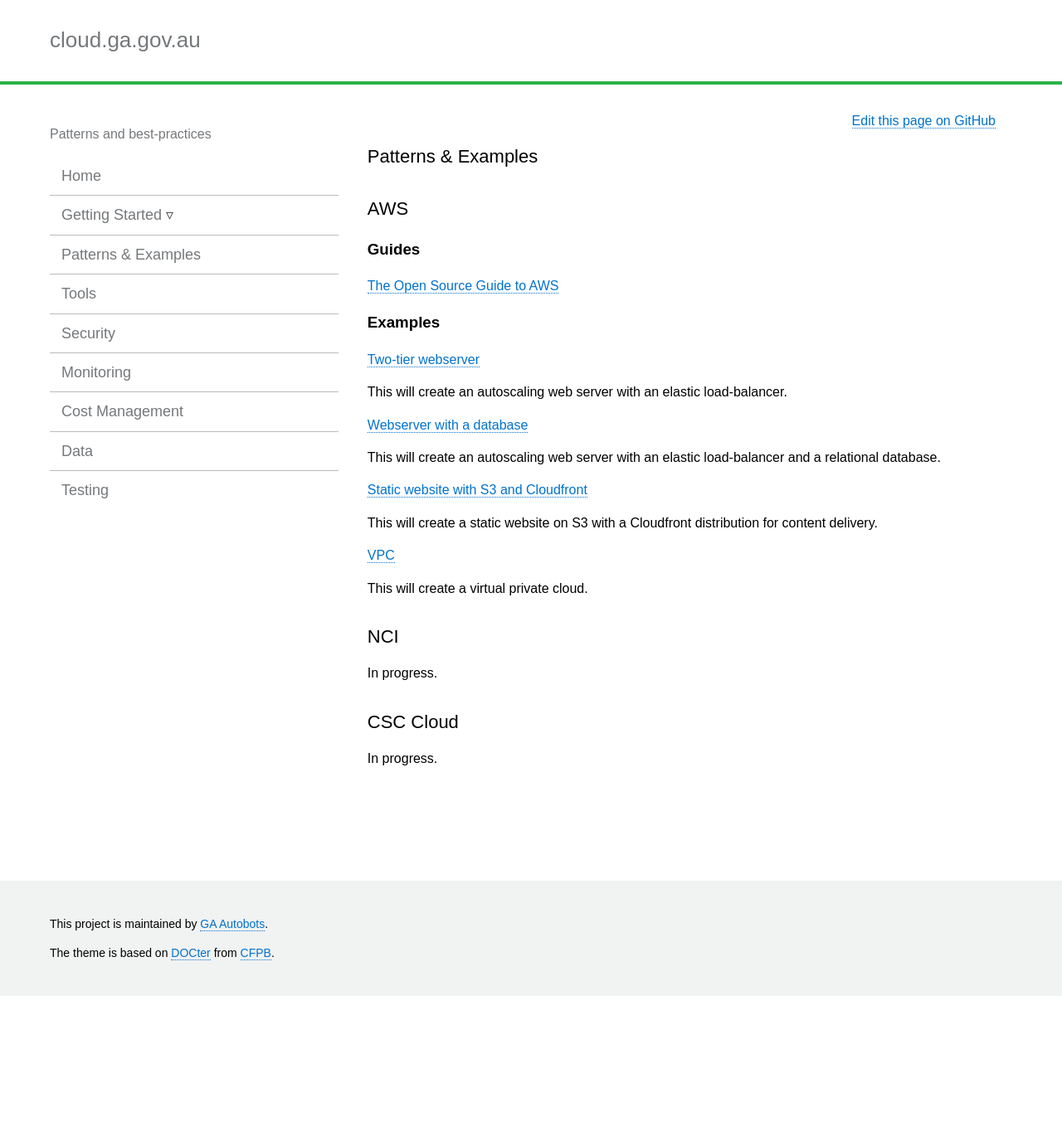
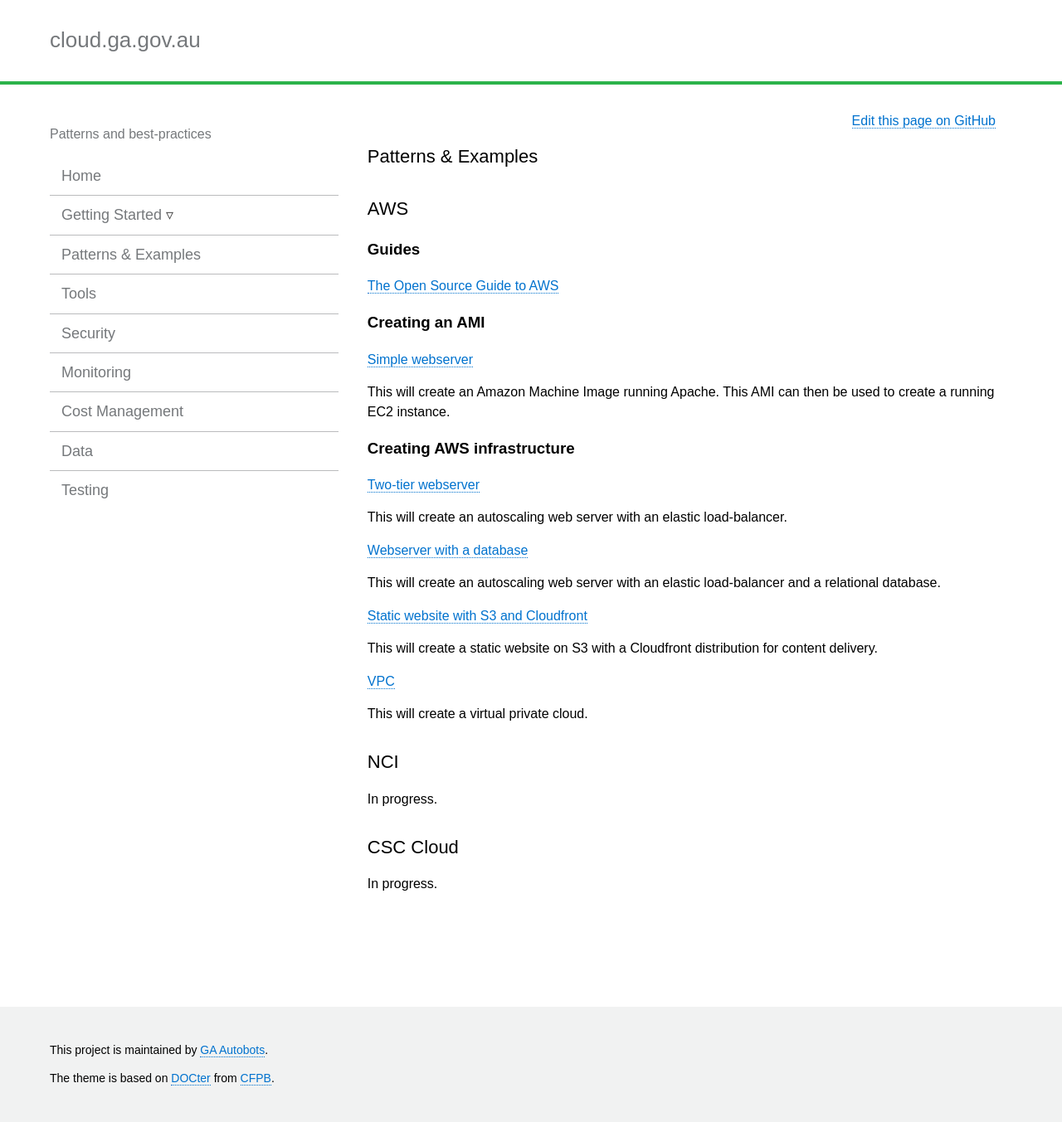
Before and after one commit to GeoscienceAustralia/cloud, a Jekyll site: the page built from docs/_pages/patterns_index.md, in a window 1280 px wide. Shown: the whole page at 83% size. Built offline with Jekyll 4.4.1, drawn with Linux system fonts in a browser that asks for light colours; nearby versions of some CDN libraries; before the commit the page ends 1201 px from its top, so only the background shows below that.

Commit message:
Add link to packer example

```diff
--- a/docs/_pages/patterns_index.md
+++ b/docs/_pages/patterns_index.md
@@ -10,21 +10,27 @@ permalink: patterns_index.html
 
 [The Open Source Guide to AWS](https://github.com/open-guides/og-aws/blob/master/README.md)
 
-### Examples
+### Creating an AMI
 
-[Two-tier webserver](https://github.com/GeoscienceAustralia/terraform/tree/master/two-tier)
+[Simple webserver](https://github.com/GeoscienceAustralia/cloud-examples/tree/master/simple-webserver)
+
+This will create an Amazon Machine Image running Apache. This AMI can then be used to create a running EC2 instance.
+
+### Creating AWS infrastructure
+
+[Two-tier webserver](https://github.com/GeoscienceAustralia/cloud-examples/tree/master/two-tier)
 
 This will create an autoscaling web server with an elastic load-balancer.
 
-[Webserver with a database](https://github.com/GeoscienceAustralia/terraform/tree/master/three-tier-rds)
+[Webserver with a database](https://github.com/GeoscienceAustralia/cloud-examples/tree/master/three-tier-rds)
 
 This will create an autoscaling web server with an elastic load-balancer and a relational database.
 
-[Static website with S3 and Cloudfront](https://github.com/GeoscienceAustralia/terraform/tree/master/s3-www-cloudfront)
+[Static website with S3 and Cloudfront](https://github.com/GeoscienceAustralia/cloud-examples/tree/master/s3-www-cloudfront)
 
 This will create a static website on S3 with a Cloudfront distribution for content delivery.
 
-[VPC](https://github.com/GeoscienceAustralia/terraform/tree/master/vpc)
+[VPC](https://github.com/GeoscienceAustralia/cloud-examples/tree/master/vpc)
 
 This will create a virtual private cloud.
 
```
